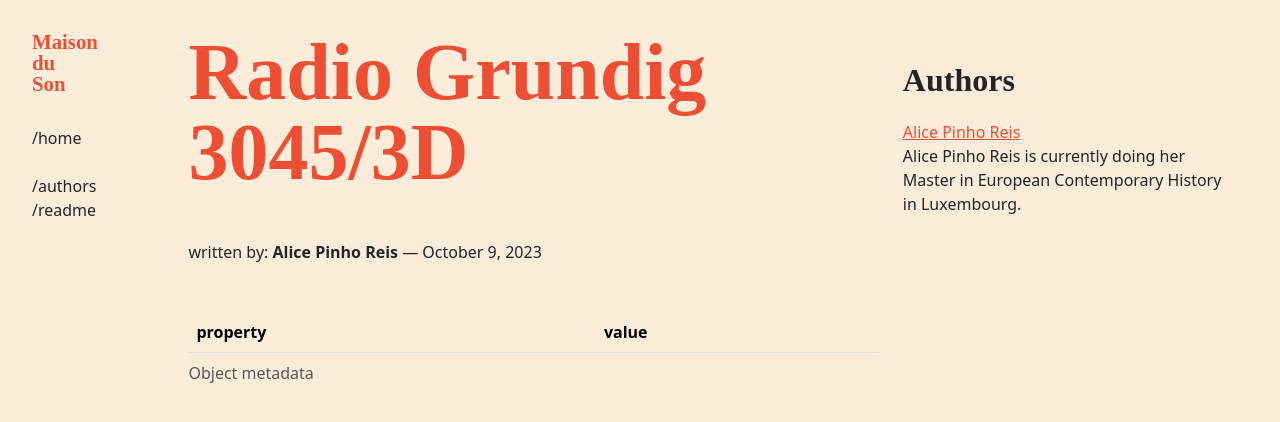
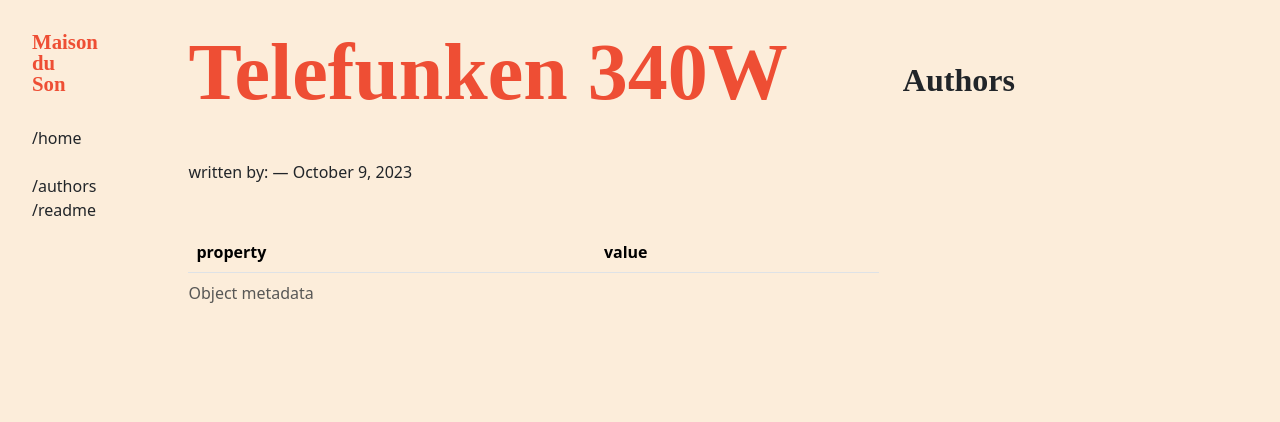
Before and after one commit to C2DH/maison-du-son, a Jekyll site: the page built from _objects/Telefunken-340W.md, in a window 1280 px wide. Shown: the top 422 px of the page. Built offline with Jekyll 4.4.1, drawn with Linux system fonts in a browser that asks for light colours; some web fonts are replaced.

Commit message:
Update Telefunken-340W.md

```diff
--- a/_objects/Telefunken-340W.md
+++ b/_objects/Telefunken-340W.md
@@ -1,6 +1,6 @@
 ---
-title: Radio Grundig 3045/3D
-abstract: "Radio created by Grundig in 1954."
+title: Telefunken 340W
+abstract: Radio referred to as Katzenkopf.
 authors:
-  - Alice-PR
+  - Cathy-Collard
 ---
```
